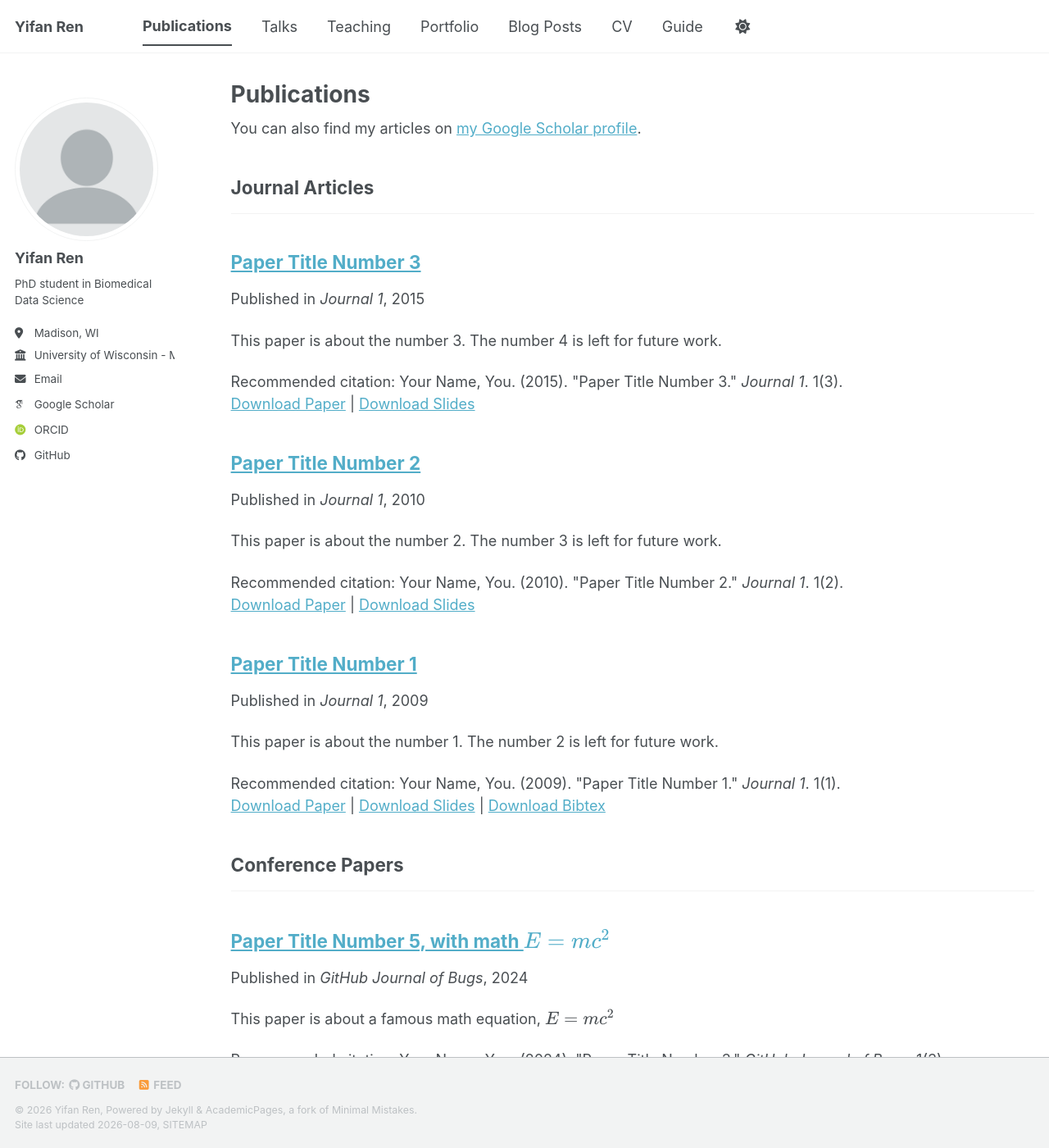
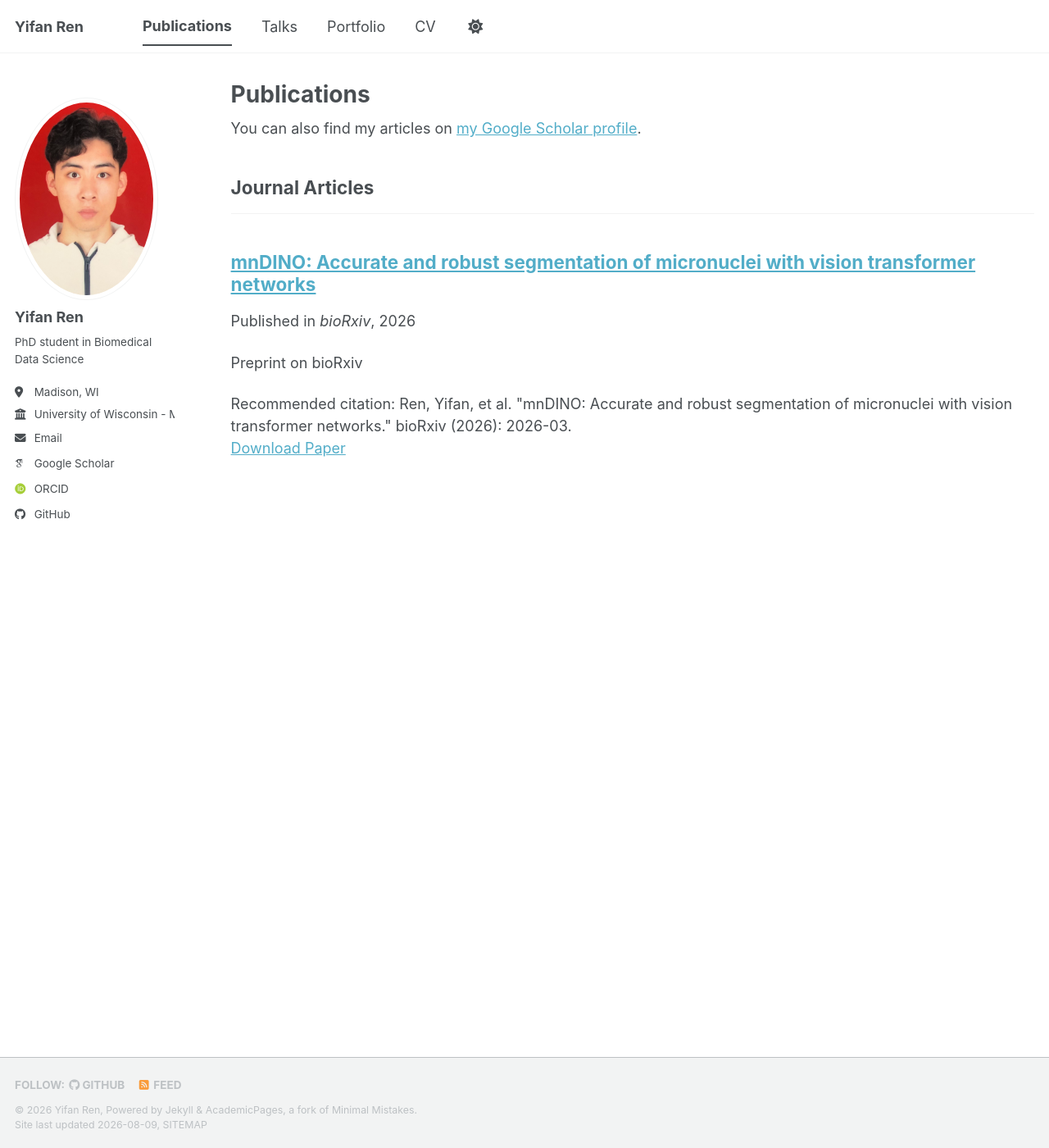
Before and after one commit to ryf0810/ryf0810.github.io, a Jekyll site: the page built from _pages/publications.html, in a window 1280 px wide and 1400 px high. Shown: the whole window at 82% size. Built offline with Jekyll 4.4.1, drawn with Linux system fonts in a browser that asks for light colours; some web fonts are replaced; a script bundle is joined from its source files by our own code; library files that are not in the unit come from our copies; some of the changed text lies outside the part shown.

Commit message:
update publication and profile pic

```diff
--- /dev/null
+++ b/_publications/1-micronuclei_detection.md
@@ -0,0 +1,13 @@
+---
+title: "mnDINO: Accurate and robust segmentation of micronuclei with vision transformer networks"
+collection: publications
+category: manuscripts
+# permalink: /publication/2009-10-01-paper-title-number-1
+excerpt: 'Preprint on bioRxiv'
+date: 2026-03-09
+venue: 'bioRxiv'
+# slidesurl: 'https://academicpages.github.io/files/slides1.pdf'
+paperurl: 'https://www.biorxiv.org/content/10.64898/2026.03.09.710648v2.abstract'
+citation: 'Ren, Yifan, et al. "mnDINO: Accurate and robust segmentation of micronuclei with vision transformer networks." bioRxiv (2026): 2026-03.'
+---
+The mnDINO model is specifically designed for highly efficient and accurate micronuclei segmentation in DNA-stained images across diverse experimental conditions. The model outputs both micronuclei and nuclei segmentation masks simultaneously. To accelerate future research in micronucleus (MN) biology. The dataset, code, and pre-trained model are made publicly available to facilitate future research in micronucleus (MN) biology.
--- a/_publications/2009-10-01-paper-title-number-1.md
+++ /dev/null
@@ -1,14 +0,0 @@
----
-title: "Paper Title Number 1"
-collection: publications
-category: manuscripts
-permalink: /publication/2009-10-01-paper-title-number-1
-excerpt: 'This paper is about the number 1. The number 2 is left for future work.'
-date: 2009-10-01
-venue: 'Journal 1'
-slidesurl: 'https://academicpages.github.io/files/slides1.pdf'
-paperurl: 'https://academicpages.github.io/files/paper1.pdf'
-bibtexurl: 'https://academicpages.github.io/files/bibtex1.bib'
-citation: 'Your Name, You. (2009). &quot;Paper Title Number 1.&quot; <i>Journal 1</i>. 1(1).'
----
-The contents above will be part of a list of publications, if the user clicks the link for the publication than the contents of section will be rendered as a full page, allowing you to provide more information about the paper for the reader. When publications are displayed as a single page, the contents of the above "citation" field will automatically be included below this section in a smaller font.
--- a/_publications/2010-10-01-paper-title-number-2.md
+++ /dev/null
@@ -1,14 +0,0 @@
----
-title: "Paper Title Number 2"
-collection: publications
-category: manuscripts
-permalink: /publication/2010-10-01-paper-title-number-2
-excerpt: 'This paper is about the number 2. The number 3 is left for future work.'
-date: 2010-10-01
-venue: 'Journal 1'
-slidesurl: 'https://academicpages.github.io/files/slides2.pdf'
-paperurl: 'https://academicpages.github.io/files/paper2.pdf'
-citation: 'Your Name, You. (2010). &quot;Paper Title Number 2.&quot; <i>Journal 1</i>. 1(2).'
----
-
-The contents above will be part of a list of publications, if the user clicks the link for the publication than the contents of section will be rendered as a full page, allowing you to provide more information about the paper for the reader. When publications are displayed as a single page, the contents of the above "citation" field will automatically be included below this section in a smaller font.
--- a/_publications/2015-10-01-paper-title-number-3.md
+++ /dev/null
@@ -1,14 +0,0 @@
----
-title: "Paper Title Number 3"
-collection: publications
-category: manuscripts
-permalink: /publication/2015-10-01-paper-title-number-3
-excerpt: 'This paper is about the number 3. The number 4 is left for future work.'
-date: 2015-10-01
-venue: 'Journal 1'
-slidesurl: 'https://academicpages.github.io/files/slides3.pdf'
-paperurl: 'https://academicpages.github.io/files/paper3.pdf'
-citation: 'Your Name, You. (2015). &quot;Paper Title Number 3.&quot; <i>Journal 1</i>. 1(3).'
----
-
-The contents above will be part of a list of publications, if the user clicks the link for the publication than the contents of section will be rendered as a full page, allowing you to provide more information about the paper for the reader. When publications are displayed as a single page, the contents of the above "citation" field will automatically be included below this section in a smaller font.
--- a/_publications/2025-06-08-paper-title-number-5.md
+++ /dev/null
@@ -1,13 +0,0 @@
----
-title: "Paper Title Number 5, with math $$E=mc^2$$"
-collection: publications
-category: conferences
-permalink: /publication/2024-02-17-paper-title-number-4
-excerpt: 'This paper is about a famous math equation, $$E=mc^2$$'
-date: 2024-02-17
-venue: 'GitHub Journal of Bugs'
-paperurl: 'https://academicpages.github.io/files/paper3.pdf'
-citation: 'Your Name, You. (2024). &quot;Paper Title Number 3.&quot; <i>GitHub Journal of Bugs</i>. 1(3).'
----
-
-Using [MathJax](https://www.mathjax.org/) in the description is supported - $$E=mc^2$$ - however, the use must be mindful that the default delimiters are `$$...$$` and `\\[...\\]` which differs from the `$...$` that is typically expected.
```
Also changed, not shown: _data/navigation.yml (+6 -6 lines), _publications/2024-02-17-paper-title-number-4.md (deleted, +0 -13 lines), images/profile.png.
